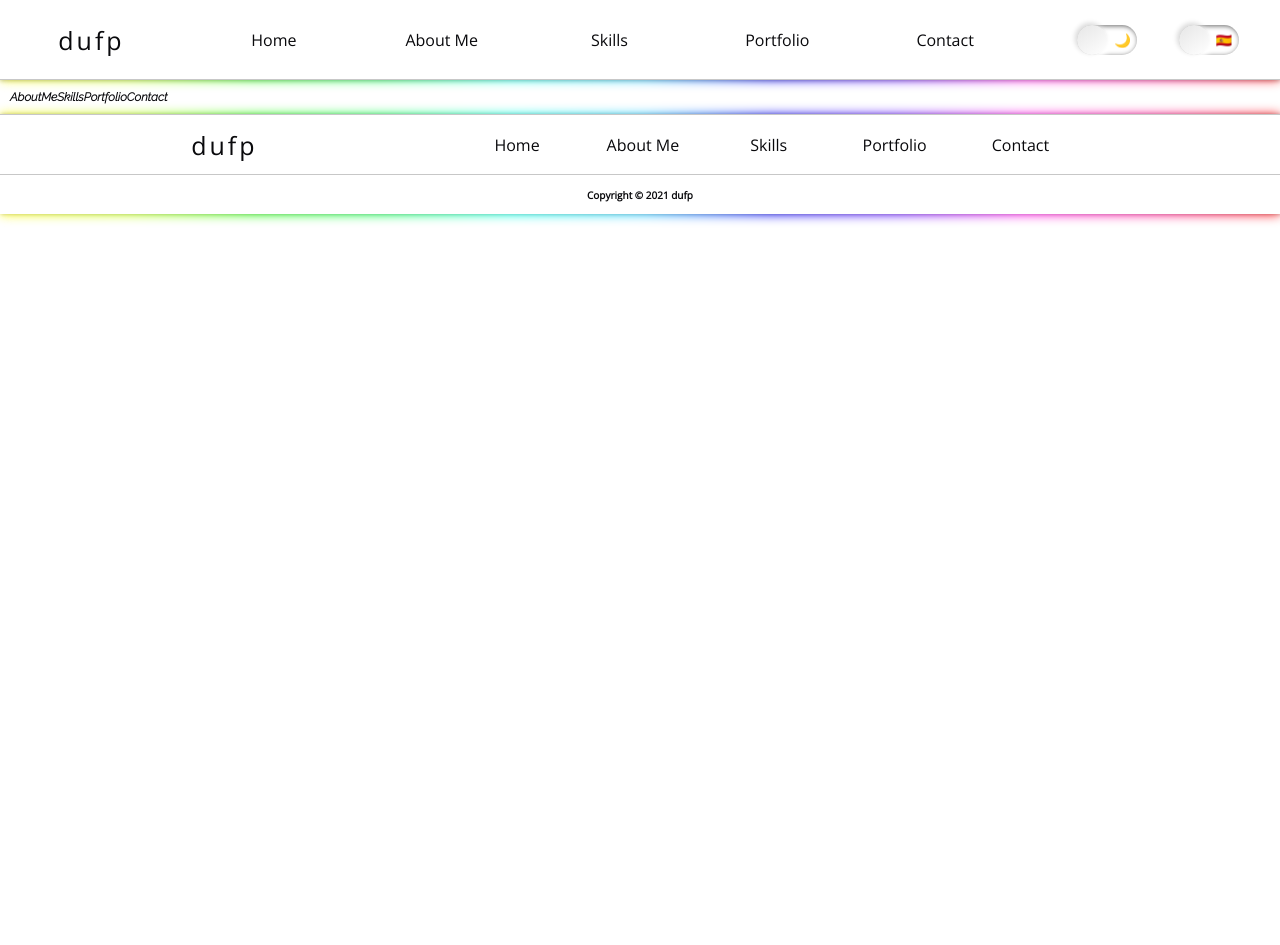
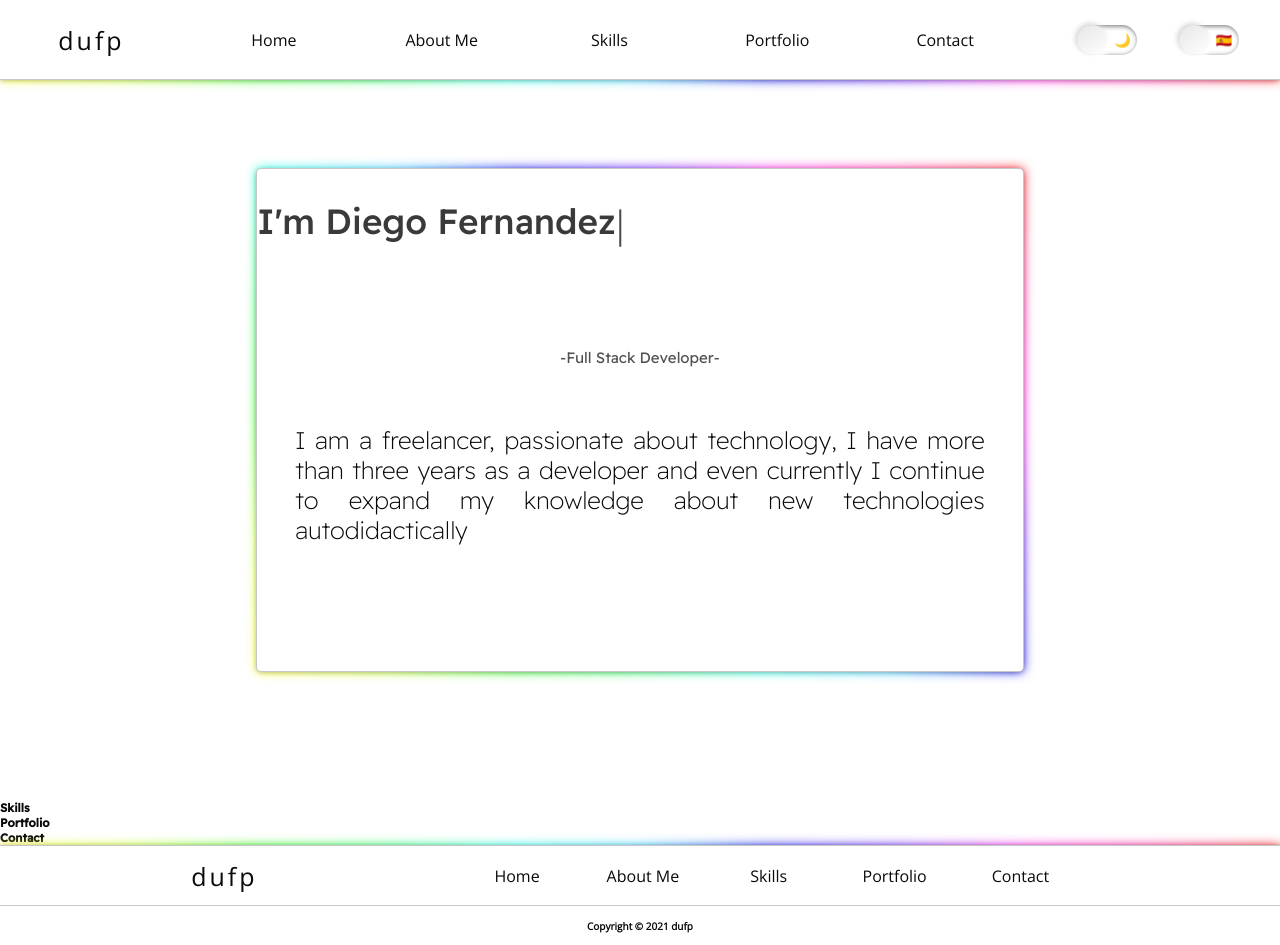
Before and after one commit to diegoufp/portfolio, a React (Create React App) app: page /#/ in a window 1280 px wide. Before the commit the page ends 800 px from the top, so only its background shows below. Built offline with nearby package versions, Linux system fonts and the light colour scheme.

Commit message:
Se trabaja en la page de About Me

```diff
--- a/public/index.html
+++ b/public/index.html
@@ -5,7 +5,7 @@
     <meta http-equiv="X-UA-Compatible" content="IE=edge">
     <meta name="viewport" content="width=device-width, initial-scale=1.0">
     <link rel="preconnect" href="https://fonts.gstatic.com" crossorigin>
-    <link href="https://fonts.googleapis.com/css2?family=Open+Sans:wght@300&family=Raleway:ital,wght@1,300&display=swap" rel="stylesheet">
+    <link href="https://fonts.googleapis.com/css2?family=Open+Sans:wght@300&family=Readex+Pro:wght@200;400;500&display=swap" rel="stylesheet">
     <title>dufp</title>
 </head>
 <body>
--- a/src/components/Main.js
+++ b/src/components/Main.js
@@ -1,5 +1,4 @@
 import React, { useContext } from 'react';
-import LanguageContext from '../contexts/LanguageContext';
 import ThemeContext from '../contexts/ThemeContext';
 import { Routes,Route} from "react-router-dom";
 import "../css/Main.css";
@@ -16,7 +15,6 @@ import Error404 from '../pages/Error404';
 
 const Main = () => {
     const {theme} = useContext(ThemeContext);
-    const {texts} = useContext(LanguageContext);
     return (
         <main className={theme}>
                 <Routes>
--- a/src/contexts/LanguageContext.js
+++ b/src/contexts/LanguageContext.js
@@ -13,7 +13,10 @@ const translations = {
         skills: "Habilidades",
         portfolio: "Portafolio",
         contact: "Contacto",
-        home: "Inicio"
+        home: "Inicio",
+        presentation:"Soy freelancer, apasionado por la tecnología, tengo más de tres años como desarrollador e incluso actualmente continúo expandiendo mi conocimiento sobre nuevas tecnologías de forma autodidacta",
+        name:"Soy Diego Fernandez",
+        stand: "Full Stack Developer"
     },
     en:{
         language: "en",
@@ -23,7 +26,11 @@ const translations = {
         skills: "Skills",
         portfolio: "Portfolio",
         contact: "Contact",
-        home: "Home"
+        home: "Home",
+        presentation: "I am a freelancer, passionate about technology, I have more than three years as a developer and even currently I continue to expand my knowledge about new technologies autodidactically",
+        name: "I'm Diego Fernandez",
+        stand: "Full Stack Developer"
+
     }
 }
 
--- /dev/null
+++ b/src/css/AboutMe.css
@@ -0,0 +1,97 @@
+.main__aboutme{
+    display: flex;
+    position: relative;
+    height: 100vh;
+    width: 100%;
+    max-width: 3100px;
+    justify-content: center;
+    align-items: center;
+}
+
+.main__aboutme{
+    display: flex;
+    position: relative;
+    height: 90vh;
+    width: 100%;
+    max-width: 3100px;
+    justify-content: center;
+    align-items: center;
+}
+
+.main__aboutme-information{
+    margin: auto;
+    display: flex;
+    position: relative;
+    height: 70%;
+    width: 60%;
+    flex-direction: column;
+    justify-content: space-between;
+    align-items: center;
+    top: -2rem;
+    border-radius: 5px;
+    box-shadow: 0 1px 4px var(--shadow);
+    border: 1px solid var(--shadow);
+    padding: 3rem 0 2rem 0;
+}
+
+.main__aboutme-information.dark{
+    background: var(--dark);
+}
+.main__aboutme-information.light{
+    background: var(--light);
+}
+
+.main__aboutme-information::after{
+    position: absolute;
+    width:100%;
+    height:100%;
+    background: var(--rgb45);
+    top:0;
+    content: ' ';
+    filter: blur(6px);
+    z-index:-1
+}
+
+
+.main__aboutme-information h1{
+    display:flex;
+    font-size: 3.5rem;
+    font-weight: 500;
+    opacity: .8;
+    width: 100%;
+    height:20%
+}
+
+.main__aboutme-information h3{
+    width: 90%;
+    text-align: justify;
+    height: 50%;
+    font-size: 2.4rem;
+    font-weight: 300;
+}
+
+.main__aboutme-information p{
+    font-size: 1.5rem;
+    opacity: .7;
+}
+
+@keyframes parpadeo {
+    0% { opacity: 1.0; }
+    25% { opacity: 0.0; }
+    50% { opacity: 0.0; }
+    75% { opacity: 0.0; }
+    100% { opacity: 1.0; }
+}
+
+.main__aboutme-information span{
+    font-size: 4rem;
+    font-weight: 300;
+    animation-name: parpadeo;
+    animation-duration: 1.1s;
+    animation-timing-function: linear;
+    animation-iteration-count: infinite;
+}
+
+@media (max-width: 800px){}
+
+@media (max-width: 450px){}
--- a/src/css/Header.css
+++ b/src/css/Header.css
@@ -28,7 +28,7 @@
     top:0;
     content: ' ';
     filter: blur(6px);
-    z-index:-1
+    z-index:-1;
 }
 
 .header-title{
--- a/src/css/Main.css
+++ b/src/css/Main.css
@@ -7,11 +7,14 @@ main.light {
 }
 
 main{
+    margin:auto;
     display: flex;
-    padding: 1rem;
     max-width: 3100px;
+    flex-direction: column;
+    justify-content: center;
+    position: relative;
 }
 
 main *{
-    font-family: 'Raleway', sans-serif;
+    font-family: 'Readex Pro', sans-serif;
 }
--- a/src/index.css
+++ b/src/index.css
@@ -31,6 +31,8 @@
     --border: #f3f3f3;
     --rgb: linear-gradient(90deg, rgba(255,252,0,1) 0%, rgba(189,255,0,1) 10%, rgba(27,255,0,1) 20%, rgba(0,255,72,1) 30%, rgba(0,255,226,1) 40%, rgba(26,200,255,1) 50%, rgba(0,1,250,1) 60%, rgba(85,0,255,1) 70%, rgba(255,0,228,1) 80%, rgba(255,0,134,1) 90%, rgba(255,0,0,1) 100%);
     --rgb0: linear-gradient(0deg, rgba(255,252,0,1) 0%, rgba(189,255,0,1) 10%, rgba(27,255,0,1) 20%, rgba(0,255,72,1) 30%, rgba(0,255,226,1) 40%, rgba(26,200,255,1) 50%, rgba(0,1,250,1) 60%, rgba(85,0,255,1) 70%, rgba(255,0,228,1) 80%, rgba(255,0,134,1) 90%, rgba(255,0,0,1) 100%);
+    --rgb45: linear-gradient(45deg, rgba(255,252,0,1) 0%, rgba(189,255,0,1) 10%, rgba(27,255,0,1) 20%, rgba(0,255,72,1) 30%, rgba(0,255,226,1) 40%, rgba(26,200,255,1) 50%, rgba(0,1,250,1) 60%, rgba(85,0,255,1) 70%, rgba(255,0,228,1) 80%, rgba(255,0,134,1) 90%, rgba(255,0,0,1) 100%);
+
 }
 
 html {
--- a/src/pages/AboutMe.js
+++ b/src/pages/AboutMe.js
@@ -1,9 +1,21 @@
-import React from 'react'
+import React,{ useContext } from 'react';
+import LanguageContext from '../contexts/LanguageContext';
+import ThemeContext from '../contexts/ThemeContext';
+import "../css/AboutMe.css";
+
 
 const AboutMe = () => {
+    const {theme} = useContext(ThemeContext);
+    const {texts} = useContext(LanguageContext);
     return (
-        <div>
-            <h3>AboutMe</h3>
+        <div className="main__aboutme">
+            <div className={`main__aboutme-information ${theme}`}>
+                <h1>{texts.name}<span>|</span></h1>
+                <p>-{texts.stand}-</p>
+                <h3>{texts.presentation}</h3>
+            </div>
+
+
         </div>
     )
 }
```
